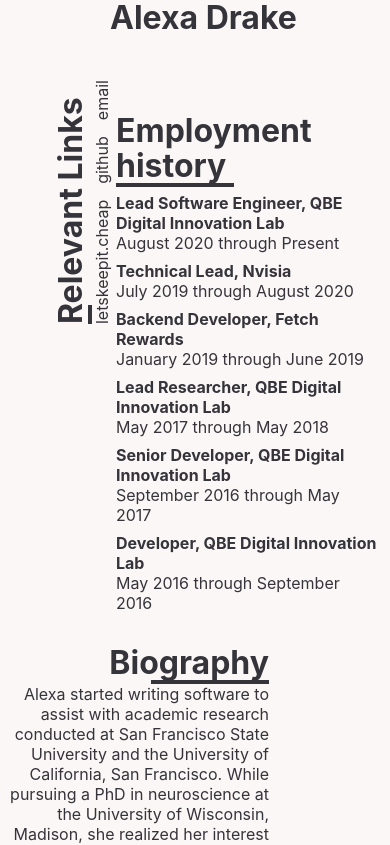
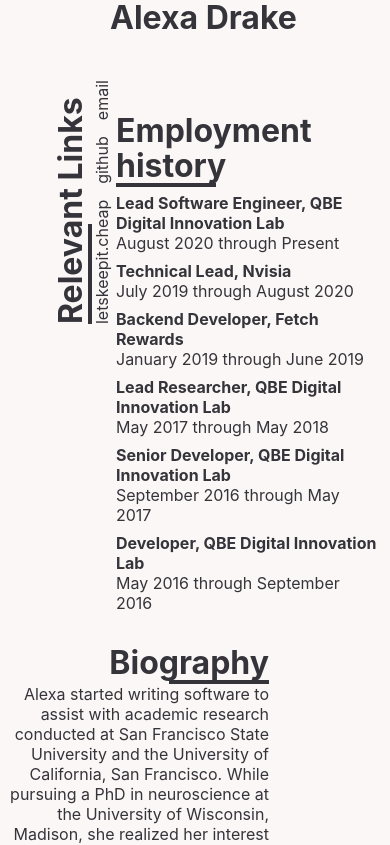
Before and after one commit to lexi-drake/PersonalWebsite, a React (Create React App) app: page / in a window 390 px wide. Shown: the top 845 px of the page. Built offline with nearby package versions, Linux system fonts and the light colour scheme.

Commit message:
fixed accent

```diff
--- a/src/main.css
+++ b/src/main.css
@@ -65,7 +65,7 @@ p {
 }
 .title .accent {
   background-color: #35343a;
-  width: 45%;
+  width: 100px;
   height: 4px;
 }
 
@@ -78,13 +78,16 @@ p {
   margin: 0px 0px 16px 0px;
 }
 .bio .accent {
-  margin-left: 55%;
+  margin-left: 170px;
 }
 
 @media only screen and (max-width: 800px) {
   .bio {
     grid-column: 1/6;
     grid-row: 7/13;
+  }
+  .bio .accent {
+    margin-left: 163px;
   }
 }
 .links {
--- a/src/sass/_bio.sass
+++ b/src/sass/_bio.sass
@@ -8,9 +8,12 @@
         margin: 0px 0px 16px 0px
 
     .accent
-        margin-left: 55%
+        margin-left: 170px
 
 @media only screen and (max-width: $mobile-medium)
     .bio
         grid-column: 1 / 6
         grid-row: 7 / 13
+
+        .accent
+            margin-left: 163px
--- a/src/sass/_title.sass
+++ b/src/sass/_title.sass
@@ -2,5 +2,5 @@
 
     .accent
         background-color: $gris-dark-grey
-        width: 45%
+        width: 100px
         height: 4px
```
Also changed, not shown: 1 other file (tests, documents, lock files or other folders).
